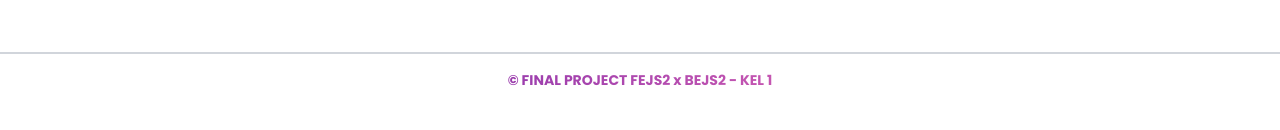
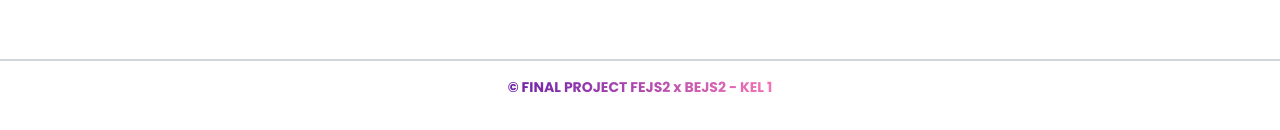
Before and after one commit to mfarrass/finalproject-fejs2, a React (Create React App) app: page / in a window 1280 px wide. Shown: the part 686-816 px from the top of the page. Built offline with nearby package versions, Linux system fonts and the light colour scheme; no server answers; the HTML template or start-up script is replaced by a standard one.

Commit message:
no message

```diff
--- a/package.json
+++ b/package.json
@@ -10,6 +10,7 @@
     "@testing-library/react": "^13.3.0",
     "@testing-library/user-event": "^13.5.0",
     "axios": "^0.27.2",
+    "enzyme": "^3.11.0",
     "popper.js": "^1.14.3",
     "react": "^18.1.0",
     "react-dom": "^18.1.0",
--- a/src/App.js
+++ b/src/App.js
@@ -19,7 +19,6 @@
 import { useDispatch, useSelector } from "react-redux";
 import authSlice from "./Features/authSlice";
 import Navbar from "./Components/Navbar/Navbar";
-
 import { ToastContainer } from "react-toastify";
 import "react-toastify/dist/ReactToastify.css";
 import Wishlist from "./Pages/Wishlist/Wishlist";
--- a/src/Components/Footer/Footer.jsx
+++ b/src/Components/Footer/Footer.jsx
@@ -1,13 +1,13 @@
 import React from "react";
 
-const Footer = () => {
+export const Footer = () => {
   return (
     <div className="container fixed bottom-0 mx-auto px-auto">
       <div className="mt-16 border-t-2 border-gray-300 flex flex-col items-center">
         <div className="sm:w-2/3 text-center py-4">
-          <p className="text-sm font-extrabold text-transparent bg-clip-text bg-gradient-to-r from-purple-800 to-pink-400 mb-2">
+          <span className="text-sm font-extrabold text-transparent bg-clip-text bg-gradient-to-r from-purple-800 to-pink-400 mb-2">
             © FINAL PROJECT FEJS2 x BEJS2 - KEL 1
-          </p>
+          </span>
         </div>
       </div>
     </div>
```
Also changed, not shown: 2 other files (tests, documents, lock files or other folders).
